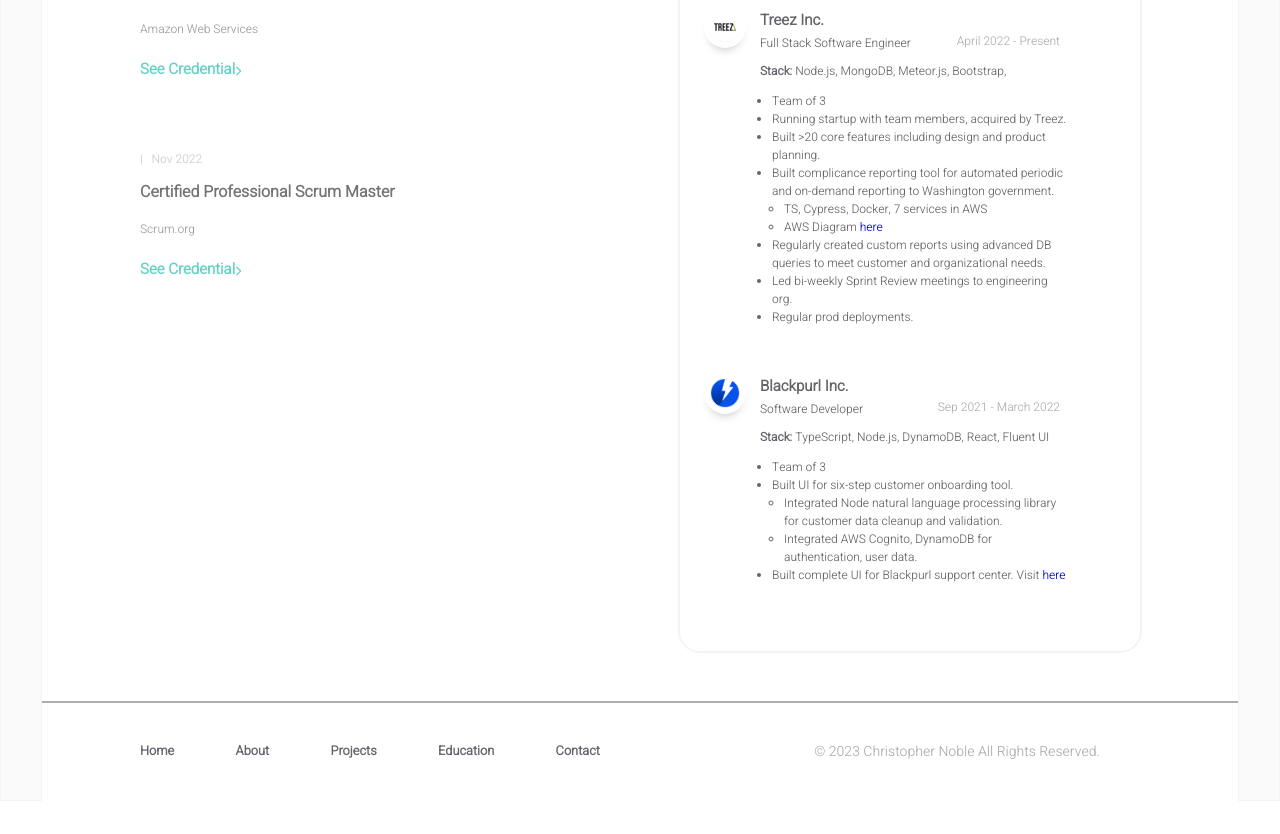
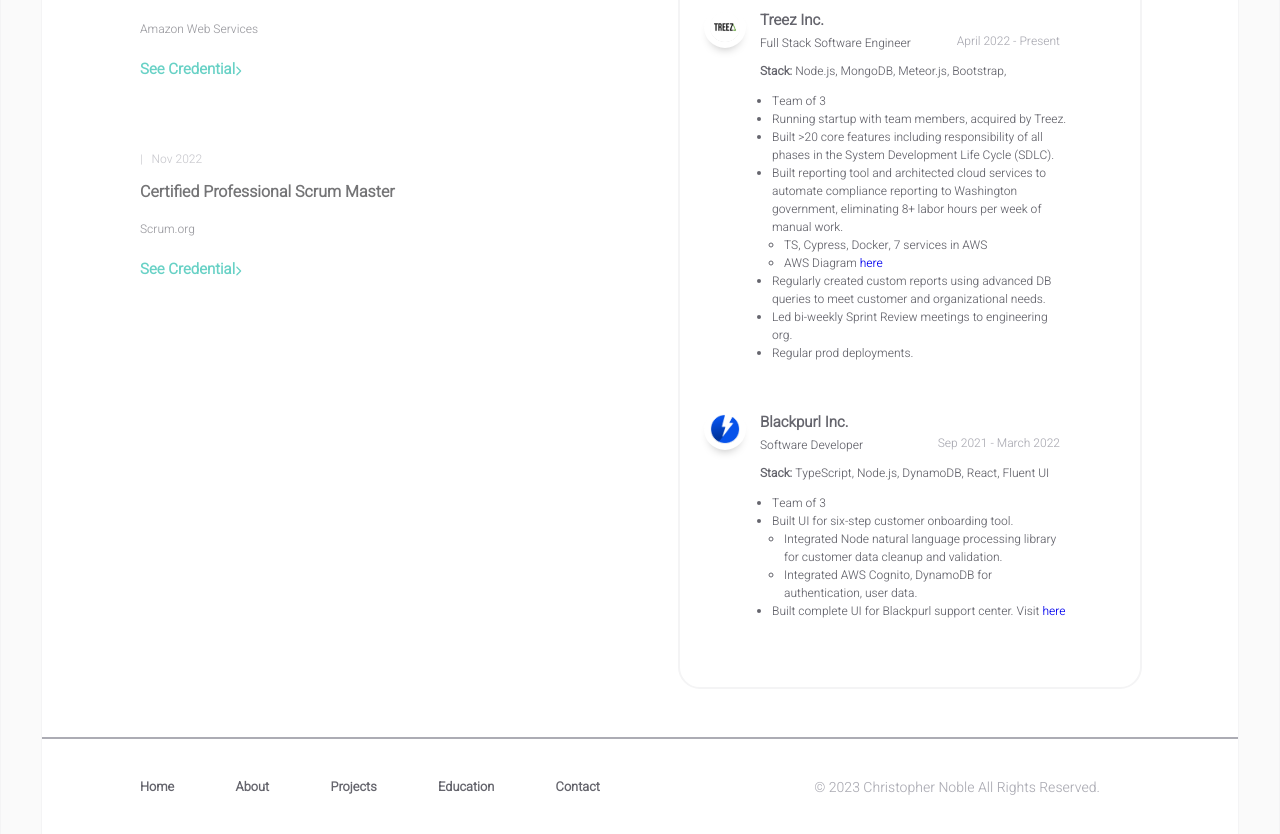
Before and after one commit to christopher-noble/Portfolio, a React (Create React App) app: page / in a window 1280 px wide. Shown: the part 1144-1978 px from the top of the page. Before the commit the page ends 1945 px from the top, so only its background shows below. Built offline with nearby package versions, Linux system fonts and the light colour scheme.

Commit message:
Modified work

```diff
--- a/src/components/homepage/works.jsx
+++ b/src/components/homepage/works.jsx
@@ -33,16 +33,17 @@
 										Running startup with team members, acquired by Treez.
 									</li>
 									<li>
-										Built {'>20'} core features including design and product planning.
+										Built {'>20'} core features including responsibility of all phases in the System Development Life Cycle (SDLC).
 									</li>
 									<li>
-										Built complicance reporting tool for automated periodic and on-demand reporting to Washington government.
+										Built reporting tool and architected cloud services to automate compliance reporting to Washington
+										government, eliminating 8+ labor hours per week of manual work.
 										<ul>
 											<li>
 												TS, Cypress, Docker, 7 services in AWS
 											</li>
 											<li>
-												AWS Diagram <a style={{'text-decoration'  : 'none'}} href="https://drive.google.com/file/d/1NjiJNixjwJjUUK5X9g_aFUbmx1y0IV1Q/view?usp=sharing">here</a>
+												AWS Diagram <a style={{ 'text-decoration': 'none' }} href="https://drive.google.com/file/d/1NjiJNixjwJjUUK5X9g_aFUbmx1y0IV1Q/view?usp=sharing">here</a>
 											</li>
 										</ul>
 									</li>
@@ -88,7 +89,7 @@
 										</ul>
 									</li>
 									<li>
-										Built complete UI for Blackpurl support center. Visit <a style={{'text-decoration'  : 'none'}} href="https://support.blackpurl.com/support/home">here</a>
+										Built complete UI for Blackpurl support center. Visit <a style={{ 'text-decoration': 'none' }} href="https://support.blackpurl.com/support/home">here</a>
 									</li>
 								</ul>
 							</div>
```
Also changed, not shown: 7 other files (tests, documents, lock files or other folders).
